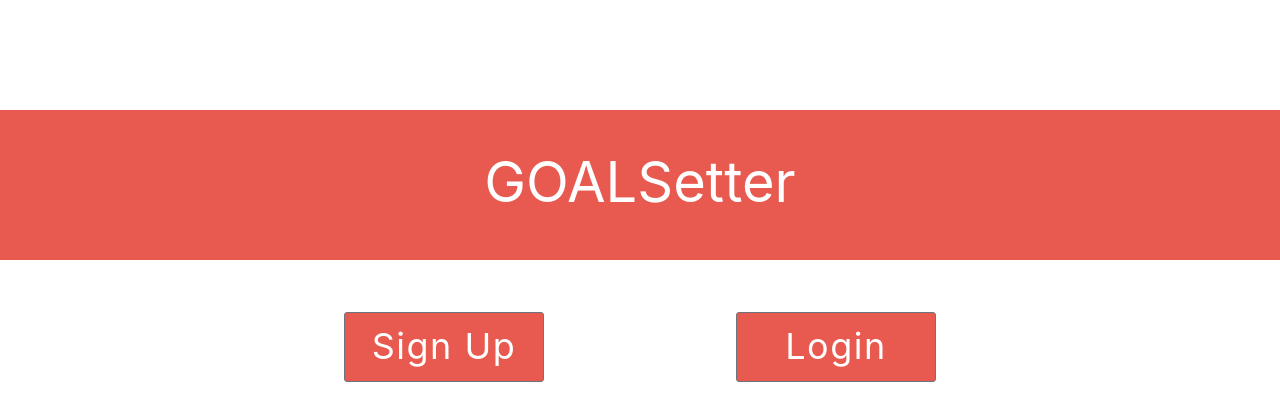
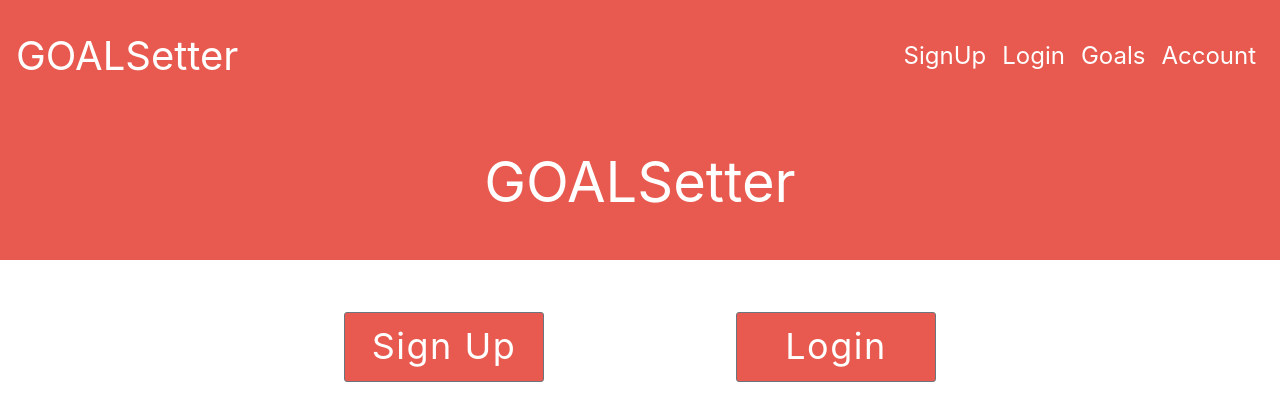
Before and after one commit to bethel-school-of-technology/goalsetter-frontend, a React (Create React App) app: page /LandingPage in a window 1280 px wide. Shown: the top 420 px of the page. Built offline with nearby package versions, Linux system fonts and the light colour scheme.

Commit message:
Readded header home page

```diff
--- a/src/App.js
+++ b/src/App.js
@@ -14,6 +14,7 @@ import Login from './Components/auth/Login';
 import PrivateRoute from './Components/private-route/PrivateRoute';
 import Profile from './Components/profile/profile';
 import SpecificGoal from './pages/SpecificGoal';
+import Home from './Components/layout/Home';
 
 // Check for token to keep user logged in
 if (localStorage.jwtToken) {
@@ -40,6 +41,7 @@ class App extends Component {
       <Provider store={store}>
         <Router>
           <div className="App">
+            <Home />
             <Route exact path="/LandingPage" component={LandingPage} />
             <Route exact path="/signup" component={SignUp} />
             <Route exact path="/login" component={Login} />
```
